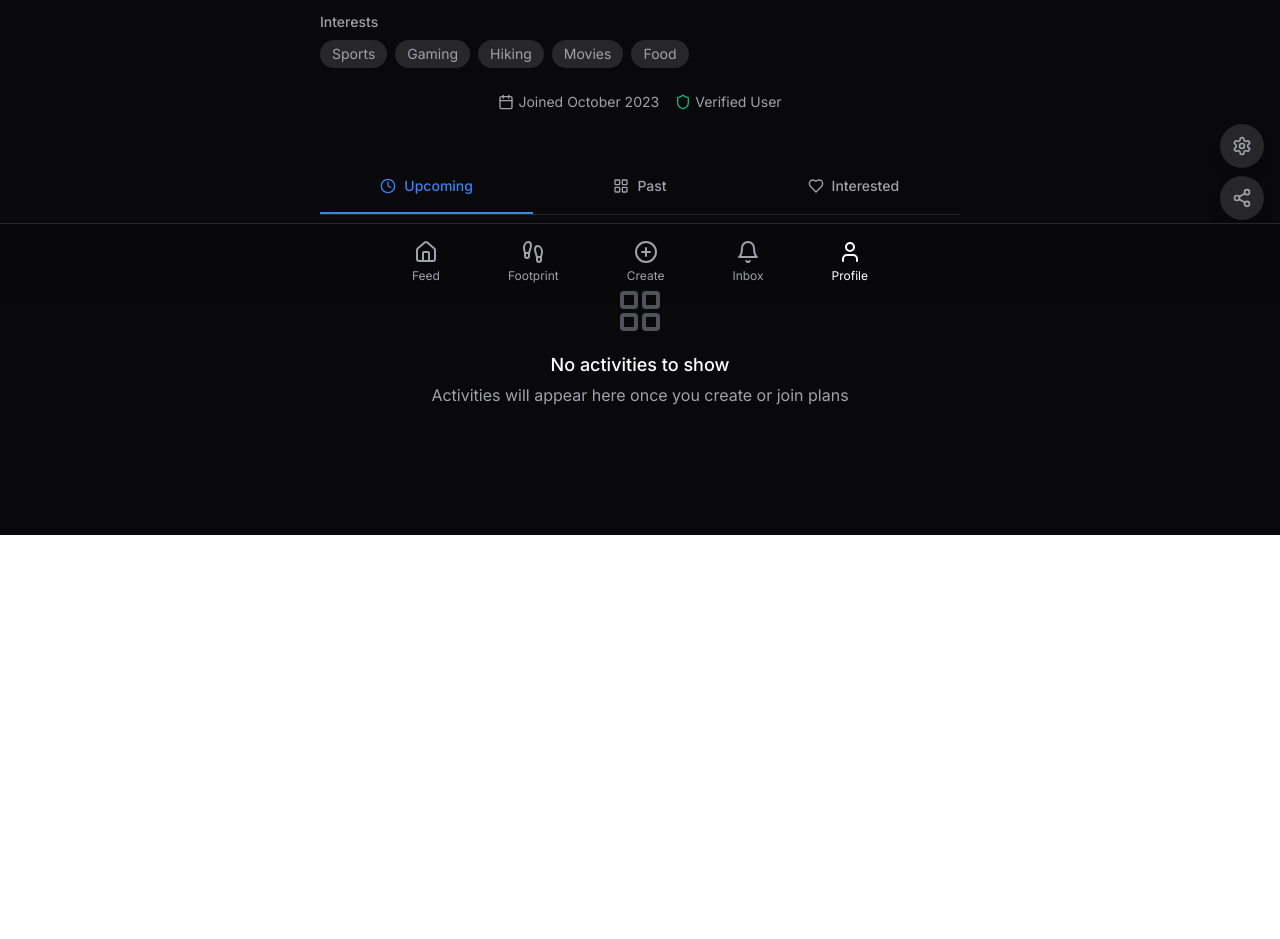
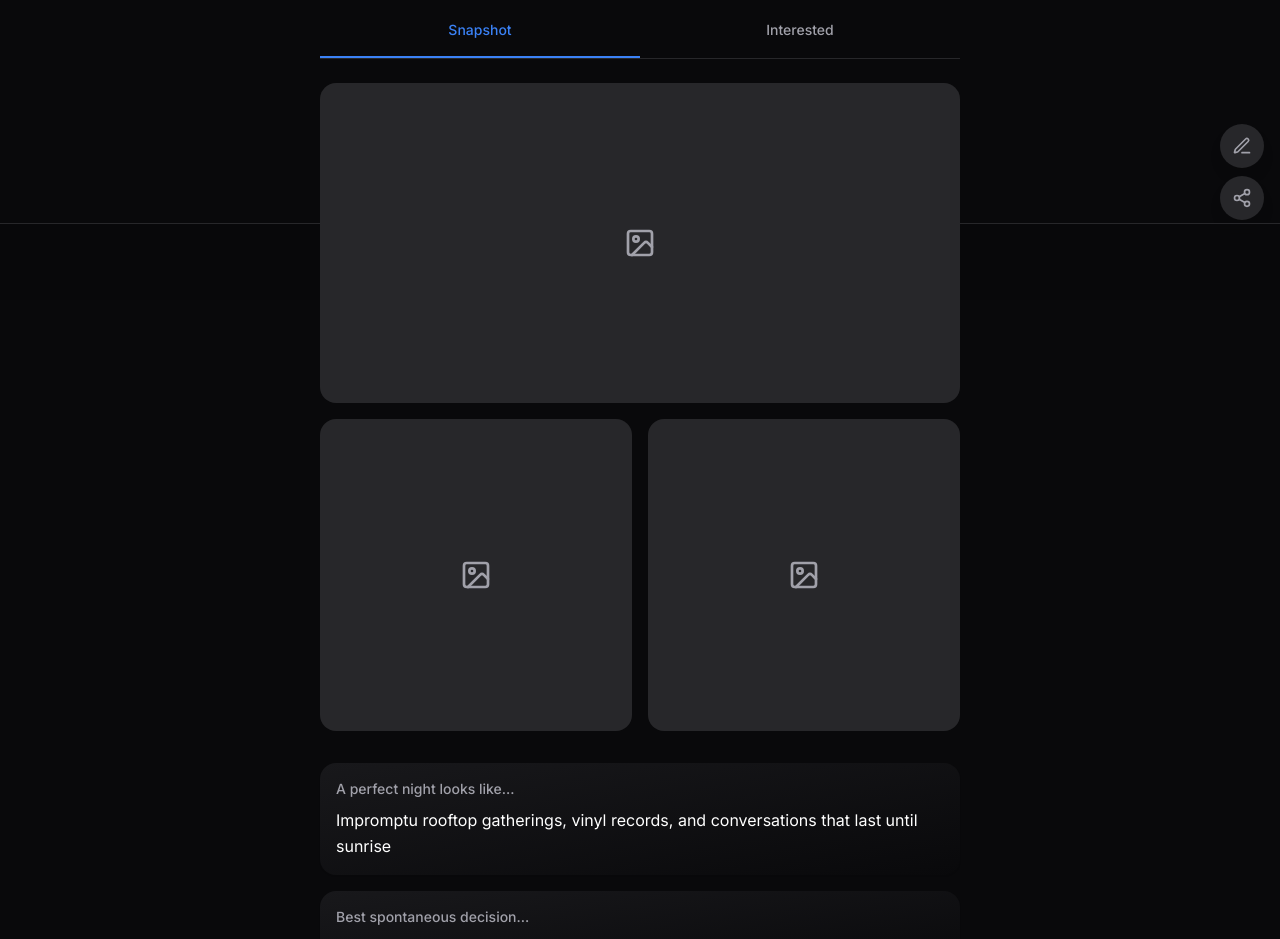
Before and after one commit to michaelsipper/t2, a Next.js app: page /profile in a window 1280 px wide. Shown: the part 500-1439 px from the top of the page. Before the commit the page ends 1099 px from the top, so only its background shows below. Built offline with nearby package versions, Linux system fonts and the light colour scheme.

Commit message:
Update profile.tsx

```diff
--- a/app/(features)/profile/profile.tsx
+++ b/app/(features)/profile/profile.tsx
@@ -1,24 +1,22 @@
 "use client";
 
-import { useState, useEffect } from "react";
+import { useState } from "react";
 import {
   Camera,
-  Edit2,
   MapPin,
   Calendar,
-  CheckCircle2,
   Shield,
-  Star,
   Settings,
   Share2,
-  Users,
-  Clock,
-  LayoutGrid,
+  Plus,
+  X,
+  Check,
+  Image,
+  Edit3,
   Heart,
 } from "lucide-react";
 import { useAppContext } from "@/components/shared/AppContext";
 import { FeedCard } from "@/components/shared/feed-card";
-import { Alert } from "@/components/ui/alert";
 import { useToast } from "@/components/ui/use-toast";
 import type { FeedItem } from "@/lib/types";
 
@@ -27,6 +25,18 @@ interface ProfileStats {
   friendCount: number;
   plansCreated: number;
   plansAttended: number;
+}
+
+interface ProfileBlurb {
+  id: string;
+  prompt: string;
+  response: string;
+}
+
+interface ProfilePhoto {
+  id: string;
+  url: string | null;
+  order: number;
 }
 
 const FlakeScoreBadge = ({ score }: { score: number }) => {
@@ -50,15 +60,32 @@ const FlakeScoreBadge = ({ score }: { score: number }) => {
 function Profile() {
   const { feedItems } = useAppContext();
   const { showToast } = useToast();
-  const [activeTab, setActiveTab] = useState<
-    "upcoming" | "past" | "interested"
-  >("upcoming");
+  const [activeTab, setActiveTab] = useState<"spotlight" | "interested">(
+    "spotlight"
+  );
   const [isEditing, setIsEditing] = useState(false);
   const [profileData, setProfileData] = useState({
     name: "Michael Sipper",
     location: "San Francisco, CA",
-    bio: "Always down for spontaneous adventures! 🎮 🏃‍♂️",
-    tags: ["Sports", "Gaming", "Hiking", "Movies", "Food"],
+    photos: [
+      { id: "1", url: null, order: 1 },
+      { id: "2", url: null, order: 2 },
+      { id: "3", url: null, order: 3 },
+    ] as ProfilePhoto[],
+    blurbs: [
+      {
+        id: "1",
+        prompt: "A perfect night looks like...",
+        response:
+          "Impromptu rooftop gatherings, vinyl records, and conversations that last until sunrise",
+      },
+      {
+        id: "2",
+        prompt: "Best spontaneous decision...",
+        response:
+          "Booking a one-way flight to Tokyo, ended up staying for a month",
+      },
+    ] as ProfileBlurb[],
     joinDate: "October 2023",
   });
 
@@ -69,52 +96,67 @@ function Profile() {
     plansAttended: 28,
   });
 
-  // Filter feed items based on active tab
-  const getFilteredItems = (): FeedItem[] => {
-    const userPosts = feedItems.filter(
-      (item) => item.poster.name === profileData.name
-    );
-    const now = new Date().getTime();
-
-    switch (activeTab) {
-      case "upcoming":
-        return userPosts.filter((item) => {
-          if (item.type === "scheduled") {
-            const eventTime = new Date(item.event.time || "").getTime();
-            return eventTime > now;
-          }
-          return item.type === "realtime";
-        });
-      case "past":
-        return userPosts.filter((item) => {
-          if (item.type === "scheduled") {
-            const eventTime = new Date(item.event.time || "").getTime();
-            return eventTime <= now;
-          }
-          return false;
-        });
-      case "interested":
-        return feedItems.filter((item) =>
-          item.event.participants.some((p) => p.name === profileData.name)
-        );
-      default:
-        return [];
+  const handlePhotoUpload = async (
+    id: string,
+    e: React.ChangeEvent<HTMLInputElement>
+  ) => {
+    if (e.target.files && e.target.files[0]) {
+      setProfileData((prev) => ({
+        ...prev,
+        photos: prev.photos.map((photo) =>
+          photo.id === id
+            ? { ...photo, url: URL.createObjectURL(e.target.files![0]) }
+            : photo
+        ),
+      }));
+      showToast("Photo updated!");
     }
   };
 
-  const handlePhotoUpload = async (e: React.ChangeEvent<HTMLInputElement>) => {
-    if (e.target.files && e.target.files[0]) {
-      // Implement photo upload logic here
-      showToast("Profile photo updated!");
+  const handleAddBlurb = () => {
+    const prompts = [
+      "My go-to adventure is...",
+      "You'll find me...",
+      "Best local spot...",
+      "Next on my list...",
+      "My signature move...",
+    ];
+
+    const unusedPrompts = prompts.filter(
+      (prompt) => !profileData.blurbs.some((blurb) => blurb.prompt === prompt)
+    );
+
+    if (unusedPrompts.length === 0) {
+      showToast("Maximum blurbs reached!");
+      return;
     }
+
+    const newBlurb: ProfileBlurb = {
+      id: Date.now().toString(),
+      prompt: unusedPrompts[0],
+      response: "",
     };
 
-  const handleEditSave = () => {
-    if (isEditing) {
-      // Save profile changes
-      showToast("Profile updated successfully!");
-    }
-    setIsEditing(!isEditing);
+    setProfileData((prev) => ({
+      ...prev,
+      blurbs: [...prev.blurbs, newBlurb],
+    }));
+  };
+
+  const handleUpdateBlurb = (id: string, response: string) => {
+    setProfileData((prev) => ({
+      ...prev,
+      blurbs: prev.blurbs.map((blurb) =>
+        blurb.id === id ? { ...blurb, response } : blurb
+      ),
+    }));
+  };
+
+  const handleRemoveBlurb = (id: string) => {
+    setProfileData((prev) => ({
+      ...prev,
+      blurbs: prev.blurbs.filter((blurb) => blurb.id !== id),
+    }));
   };
 
   const handleShare = async () => {
@@ -124,12 +166,11 @@ function Profile() {
           .toLowerCase()
           .replace(" ", "-")}`
       );
-      showToast("Profile link copied to clipboard!");
+      showToast("Profile link copied!");
     } catch (error) {
       showToast("Failed to copy profile link");
     }
   };
-
   return (
     <div className="min-h-screen bg-white dark:bg-zinc-950">
       {/* Profile Header */}
@@ -138,7 +179,7 @@ function Profile() {
       </div>
 
       {/* Profile Content */}
-      <div className="max-w-2xl mx-auto px-4 -mt-24 relative z-10 pb-20">
+      <div className="max-w-2xl mx-auto px-4 -mt-24 relative z-10 pb-24">
         {/* Profile Photo & Basic Info */}
         <div className="flex flex-col items-center">
           <div className="relative">
@@ -156,7 +197,7 @@ function Profile() {
                   type="file"
                   className="hidden"
                   accept="image/*"
-                  onChange={handlePhotoUpload}
+                  onChange={(e) => handlePhotoUpload("profile", e)}
                 />
               </label>
             )}
@@ -186,11 +227,6 @@ function Profile() {
                   className="w-5 h-5 text-blue-500 cursor-help"
                   aria-label="Verified Account"
                 />
-                <div className="absolute bottom-full mb-2 hidden group-hover:block">
-                  <div className="bg-zinc-900 text-white text-xs px-2 py-1 rounded shadow-lg whitespace-nowrap">
-                    Verified Account
-                  </div>
-                </div>
               </div>
             </div>
 
@@ -210,23 +246,6 @@ function Profile() {
                 />
               ) : (
                 <span>{profileData.location}</span>
-              )}
-            </div>
-
-            <div className="mt-2">
-              {isEditing ? (
-                <textarea
-                  value={profileData.bio}
-                  onChange={(e) =>
-                    setProfileData((prev) => ({ ...prev, bio: e.target.value }))
-                  }
-                  className="w-full bg-transparent border border-zinc-300 dark:border-zinc-700 rounded-lg p-2 focus:outline-none focus:border-blue-500 text-zinc-600 dark:text-zinc-400"
-                  rows={2}
-                />
-              ) : (
-                <p className="text-zinc-600 dark:text-zinc-400">
-                  {profileData.bio}
-                </p>
               )}
             </div>
           </div>
@@ -261,61 +280,20 @@ function Profile() {
               </div>
             </div>
           </div>
-
-          {/* Interest Tags */}
-          <div className="w-full mt-6">
-            <h3 className="text-sm font-medium text-zinc-600 dark:text-zinc-400 mb-2">
-              Interests
-            </h3>
-            <div className="flex flex-wrap gap-2">
-              {profileData.tags.map((tag, index) => (
-                <span
-                  key={index}
-                  className="px-3 py-1 bg-zinc-100 dark:bg-zinc-800 rounded-full text-sm text-zinc-600 dark:text-zinc-400"
-                >
-                  {tag}
-                </span>
-              ))}
-              {isEditing && (
-                <button
-                  onClick={() => {
-                    /* Implement add tag logic */
-                  }}
-                  className="px-3 py-1 bg-zinc-100 dark:bg-zinc-800 rounded-full text-sm text-blue-500 hover:bg-zinc-200 dark:hover:bg-zinc-700 transition-colors"
-                >
-                  + Add
-                </button>
-              )}
-            </div>
         </div>
 
-          {/* Join Date & Verification */}
-          <div className="flex items-center gap-4 mt-6 text-sm text-zinc-500 dark:text-zinc-400">
-            <div className="flex items-center gap-1">
-              <Calendar className="w-4 h-4" />
-              <span>Joined {profileData.joinDate}</span>
-            </div>
-            <div className="flex items-center gap-1">
-              <Shield className="w-4 h-4 text-emerald-500" />
-              <span>Verified User</span>
-            </div>
-          </div>
-        </div>
-
-        {/* Activity Tabs */}
+        {/* Tabs */}
         <div className="mt-12">
           <div className="flex border-b border-zinc-200 dark:border-zinc-800">
             {[
-              { id: "upcoming", label: "Upcoming", icon: Clock },
-              { id: "past", label: "Past", icon: LayoutGrid },
-              { id: "interested", label: "Interested", icon: Heart },
+              { id: "spotlight", label: "Snapshot" },
+              { id: "interested", label: "Interested" },
             ].map((tab) => (
               <button
                 key={tab.id}
                 onClick={() => setActiveTab(tab.id as typeof activeTab)}
                 className={`
                   flex-1 py-4 text-sm font-medium border-b-2 transition-colors
-                  flex items-center justify-center gap-2
                   ${
                     activeTab === tab.id
                       ? "border-blue-500 text-blue-500"
@@ -323,15 +301,135 @@ function Profile() {
                   }
                 `}
               >
-                <tab.icon className="w-4 h-4" />
                 {tab.label}
               </button>
             ))}
           </div>
 
-          {/* Activity Content */}
-          <div className="mt-6 space-y-6">
-            {getFilteredItems().map((item) => (
+          {/* Tab Content */}
+          <div className="mt-6">
+            {activeTab === "spotlight" ? (
+              <div className="space-y-8">
+                {/* Photos Grid */}
+                <div className="grid grid-cols-6 gap-4">
+                  <div className="col-span-6 aspect-[2/1] relative rounded-2xl overflow-hidden bg-zinc-100 dark:bg-zinc-800">
+                    {profileData.photos[0]?.url ? (
+                      <img
+                        src={profileData.photos[0].url}
+                        alt=""
+                        className="w-full h-full object-cover"
+                      />
+                    ) : (
+                      <div className="w-full h-full flex items-center justify-center">
+                        {isEditing ? (
+                          <label className="cursor-pointer group">
+                            <input
+                              type="file"
+                              className="hidden"
+                              accept="image/*"
+                              onChange={(e) => handlePhotoUpload("0", e)}
+                            />
+                            <div className="flex flex-col items-center gap-2">
+                              <Plus className="w-8 h-8 text-zinc-400 group-hover:text-zinc-600 dark:group-hover:text-zinc-300 transition-colors" />
+                              <span className="text-sm text-zinc-400 group-hover:text-zinc-600 dark:group-hover:text-zinc-300">
+                                Add cover photo
+                              </span>
+                            </div>
+                          </label>
+                        ) : (
+                          <Image className="w-8 h-8 text-zinc-400" />
+                        )}
+                      </div>
+                    )}
+                  </div>
+                  {profileData.photos.slice(1).map((photo, index) => (
+                    <div
+                      key={photo.id}
+                      className="col-span-3 aspect-square relative rounded-2xl overflow-hidden bg-zinc-100 dark:bg-zinc-800"
+                    >
+                      {photo.url ? (
+                        <img
+                          src={photo.url}
+                          alt=""
+                          className="w-full h-full object-cover"
+                        />
+                      ) : (
+                        <div className="w-full h-full flex items-center justify-center">
+                          {isEditing ? (
+                            <label className="cursor-pointer group">
+                              <input
+                                type="file"
+                                className="hidden"
+                                accept="image/*"
+                                onChange={(e) => handlePhotoUpload(photo.id, e)}
+                              />
+                              <Plus className="w-8 h-8 text-zinc-400 group-hover:text-zinc-600 dark:group-hover:text-zinc-300 transition-colors" />
+                            </label>
+                          ) : (
+                            <Image className="w-8 h-8 text-zinc-400" />
+                          )}
+                        </div>
+                      )}
+                    </div>
+                  ))}
+                </div>
+
+                {/* Blurbs */}
+                <div className="space-y-4">
+                  {profileData.blurbs.map((blurb) => (
+                    <div
+                      key={blurb.id}
+                      className="p-4 bg-gradient-to-br from-zinc-50 to-white dark:from-zinc-900 dark:to-zinc-950 rounded-2xl shadow-sm"
+                    >
+                      <div className="flex justify-between items-start mb-2">
+                        <h3 className="text-sm font-medium text-zinc-400">
+                          {blurb.prompt}
+                        </h3>
+                        {isEditing && (
+                          <button
+                            onClick={() => handleRemoveBlurb(blurb.id)}
+                            className="p-1 text-zinc-400 hover:text-red-500 transition-colors"
+                          >
+                            <X className="w-4 h-4" />
+                          </button>
+                        )}
+                      </div>
+                      {isEditing ? (
+                        <textarea
+                          value={blurb.response}
+                          onChange={(e) =>
+                            handleUpdateBlurb(blurb.id, e.target.value)
+                          }
+                          className="w-full bg-transparent focus:outline-none text-zinc-900 dark:text-white resize-none"
+                          placeholder="Your response..."
+                          rows={2}
+                        />
+                      ) : (
+                        <p className="text-zinc-900 dark:text-white leading-relaxed">
+                          {blurb.response}
+                        </p>
+                      )}
+                    </div>
+                  ))}
+                  {isEditing && profileData.blurbs.length < 5 && (
+                    <button
+                      onClick={handleAddBlurb}
+                      className="w-full p-4 rounded-2xl border-2 border-dashed border-zinc-200 dark:border-zinc-800 text-zinc-400 hover:text-zinc-600 dark:hover:text-zinc-300 transition-colors"
+                    >
+                      Add a prompt
+                    </button>
+                  )}
+                </div>
+              </div>
+            ) : (
+              <div className="space-y-6">
+                {feedItems
+                  .filter((item) =>
+                    item.event.participants.some(
+                      (p) => p.name === profileData.name
+                    )
+                  )
+                  .map((item) => (
                     <FeedCard
                       key={item.id}
                       item={item}
@@ -342,15 +440,23 @@ function Profile() {
                       isReposted={false}
                     />
                   ))}
-            {getFilteredItems().length === 0 && (
+                {feedItems.filter((item) =>
+                  item.event.participants.some(
+                    (p) => p.name === profileData.name
+                  )
+                ).length === 0 && (
                   <div className="text-center py-12">
-                <LayoutGrid className="w-12 h-12 mx-auto text-zinc-400 dark:text-zinc-600 mb-4" />
+                    <div className="w-16 h-16 mx-auto mb-4 rounded-full bg-zinc-100 dark:bg-zinc-800 flex items-center justify-center">
+                      <Heart className="w-8 h-8 text-zinc-400" />
+                    </div>
                     <h3 className="text-lg font-medium text-zinc-900 dark:text-white mb-1">
-                  No activities to show
+                      No interested plans yet
                     </h3>
                     <p className="text-zinc-600 dark:text-zinc-400">
-                  Activities will appear here once you create or join plans
+                      When you express interest in plans, they'll appear here
                     </p>
+                  </div>
+                )}
               </div>
             )}
           </div>
@@ -360,13 +466,13 @@ function Profile() {
       {/* Action Buttons */}
       <div className="fixed bottom-20 right-4 flex flex-col gap-2">
         <button
-          onClick={handleEditSave}
+          onClick={() => setIsEditing(!isEditing)}
           className="p-3 rounded-full bg-white dark:bg-zinc-800 shadow-lg hover:shadow-xl transition-all"
         >
           {isEditing ? (
-            <CheckCircle2 className="w-5 h-5 text-green-500" />
+            <Check className="w-5 h-5 text-green-500" />
           ) : (
-            <Settings className="w-5 h-5 text-zinc-600 dark:text-zinc-400" />
+            <Edit3 className="w-5 h-5 text-zinc-600 dark:text-zinc-400" />
           )}
         </button>
         <button
```
Lines whose indentation alone changed are shown as unchanged.
